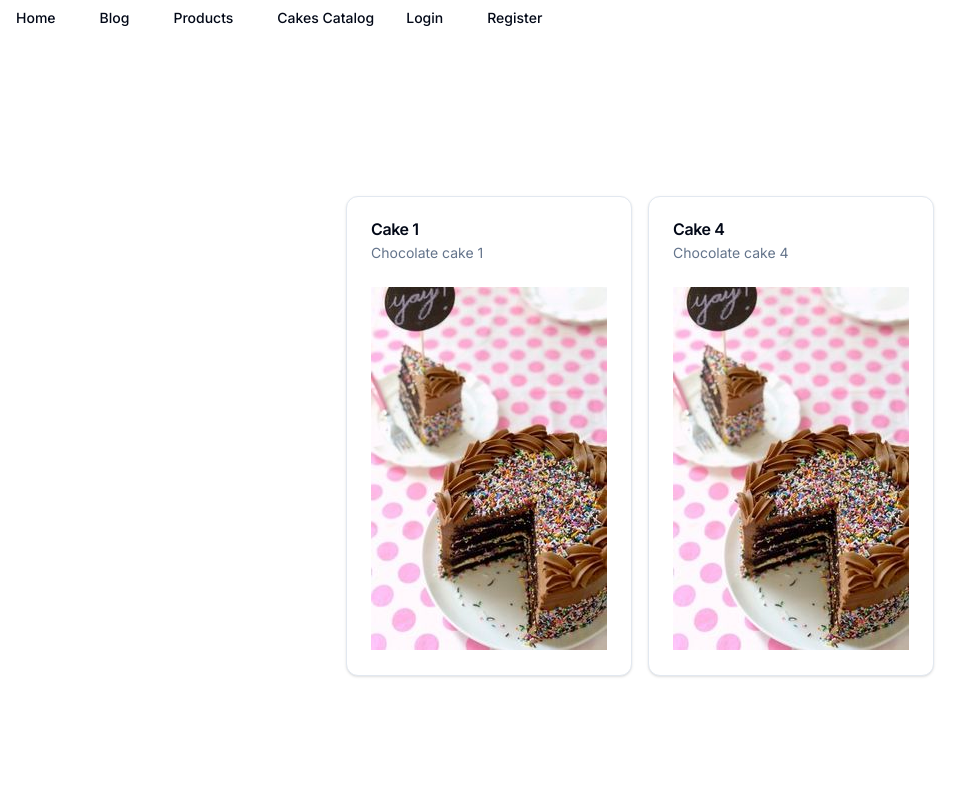
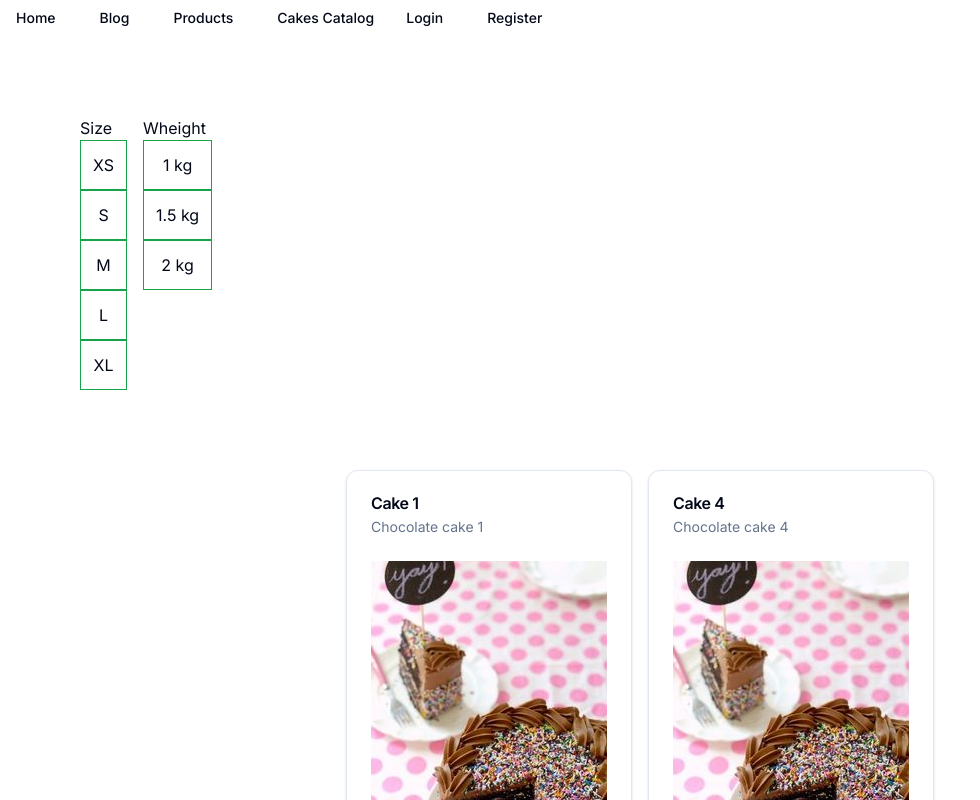
Before and after one commit to FimaLb/NEXT-24-1, a Next.js app: page /cakes-catalog/chocolate in a window 1280 px wide. Shown: the top 800 px of the page, without its empty margins (0-980 px from the left). Built offline with nearby package versions, Linux system fonts and the light colour scheme; data requests are answered from the project's data file.

Commit message:
filter with incorrect logic

```diff
--- a/app/(site)/blog/[blogid]/page.tsx
+++ b/app/(site)/blog/[blogid]/page.tsx
@@ -16,7 +16,7 @@ export default async function BlogDetail(props: {
   if (!blogPost) {
     return NotFound(); // to do 404
   }
-  console.log(params);
+
   return (
     <main className='text-lg font-bold'>
       <h1>BlogDetail {blogPost.title}</h1>
--- a/app/(site)/cakes-catalog/[cakes]/[cake]/page.tsx
+++ b/app/(site)/cakes-catalog/[cakes]/[cake]/page.tsx
@@ -10,7 +10,6 @@ export default async function CakePage({
 }) {
   const cakeItem = await getCakeByAlias(cake);
 
-  console.log("cakeItem", cakeItem);
   return (
     <PageWrapper>
       <CakeItem itemData={cakeItem} />
--- a/app/(site)/cakes-catalog/[cakes]/page.tsx
+++ b/app/(site)/cakes-catalog/[cakes]/page.tsx
@@ -2,20 +2,31 @@ import { getCakesByCatalogId } from "@/loaders/cakes";
 import { getCakeCatalogByAlias } from "@/loaders/cakesCatalog";
 import { notFound } from "next/navigation";
 import CakesList from "../_components/CakesList";
+import CakesFilters from "../_components/CakesFilters";
+import { getWeightData } from "@/loaders/wheight";
+import { getSizeData } from "@/loaders/size";
 
 export default async function CakesPage({
   params: { cakes },
+  searchParams: { size, wheight },
 }: {
   params: { cakes: string };
+  searchParams: { size?: string; wheight?: string };
 }) {
   const cakesCatalog = await getCakeCatalogByAlias(cakes);
   if (!cakesCatalog) {
     return notFound();
   }
-  const cakesList = await getCakesByCatalogId(cakesCatalog.id);
+  const cakesList = await getCakesByCatalogId(cakesCatalog.id, {
+    size,
+    wheight,
+  });
+  const wheightData = await getWeightData();
+  const sizeData = await getSizeData();
 
   return (
     <div className='p-20'>
+      <CakesFilters size={sizeData} wheight={wheightData} />
       <CakesList list={cakesList} />
     </div>
   );
--- /dev/null
+++ b/app/(site)/cakes-catalog/_components/CakesFilters.tsx
@@ -0,0 +1,71 @@
+"use client";
+import { Catalog } from "@/db-types";
+import { cn } from "@/lib/utils";
+import Link from "next/link";
+import { usePathname, useSearchParams } from "next/navigation";
+
+export default function CakesFilters({
+  size,
+  wheight,
+}: {
+  size: Catalog["size"];
+  wheight: Catalog["wheight"];
+}) {
+  console.log("size", size);
+  console.log("wheight", wheight);
+  const searchParams = useSearchParams();
+  const currentSize = searchParams.get("sizeId");
+  const currentWheight = searchParams.get("wheightId");
+  const pathname = usePathname();
+
+  return (
+    <div className='flex gap-4'>
+      {size ? (
+        <div>
+          <h3>Size</h3>
+          <div>
+            {size.map(({ value, id }) => {
+              return (
+                <Link
+                  key={id}
+                  className={cn(
+                    "border border-green-600 p-3 flex items-center justify-center",
+                    {
+                      ["bg-green-700"]: currentSize === id,
+                    }
+                  )}
+                  href={`?size=${id}`}
+                >
+                  {value}
+                </Link>
+              );
+            })}
+          </div>
+        </div>
+      ) : null}
+      {wheight ? (
+        <div>
+          <h3>Wheight</h3>
+          <div>
+            {wheight.map(({ value, id }) => {
+              return (
+                <Link
+                  key={id}
+                  className={cn(
+                    "border border-green-600 p-3 flex items-center justify-center",
+                    {
+                      ["bg-green-700"]: currentWheight === id,
+                    }
+                  )}
+                  href={`?wheight=${id}`}
+                >
+                  {value}
+                </Link>
+              );
+            })}
+          </div>
+        </div>
+      ) : null}
+    </div>
+  );
+}
--- a/db.json
+++ b/db.json
@@ -33,7 +33,9 @@
       "alt": "Cake 1",
       "description": "Chocolate cake 1",
       "src": "/categories/chocolate_cakes.jpg",
-      "catalogId": "1"
+      "catalogId": "1",
+      "size": "1",
+      "wheight": "1"
     },
     {
       "id": "2",
@@ -42,7 +44,9 @@
       "alt": "Cake 2",
       "description": "Chocolate cake 2",
       "src": "/categories/fruit_cakes.jpg",
-      "catalogId": "2"
+      "catalogId": "2",
+      "size": "2",
+      "wheight": "2"
     },
     {
       "id": "3",
@@ -51,7 +55,9 @@
       "alt": "Cake 3",
       "description": "Chocolate cake 3",
       "src": "/categories/unusual_cakes.jpg",
-      "catalogId": "3"
+      "catalogId": "3",
+      "size": "3",
+      "wheight": "3"
     },
     {
       "id": "4",
@@ -60,7 +66,9 @@
       "alt": "Cake 4",
       "description": "Chocolate cake 4",
       "src": "/categories/chocolate_cakes.jpg",
-      "catalogId": "1"
+      "catalogId": "1",
+      "size": "4",
+      "wheight": "1"
     },
     {
       "id": "5",
@@ -69,7 +77,9 @@
       "alt": "Cake 5",
       "description": "Chocolate cake 5",
       "src": "/categories/fruit_cakes.jpg",
-      "catalogId": "2"
+      "catalogId": "2",
+      "size": "5",
+      "wheight": "3"
     },
     {
       "id": "6",
@@ -78,7 +88,45 @@
       "alt": "Cake 6",
       "description": "Chocolate cake 6",
       "src": "/categories/unusual_cakes.jpg",
-      "catalogId": "3"
+      "catalogId": "3",
+      "size": "1",
+      "wheight": "1"
+    }
+  ],
+  "size": [
+    {
+      "id": "1",
+      "value": "XS"
+    },
+    {
+      "id": "2",
+      "value": "S"
+    },
+    {
+      "id": "3",
+      "value": "M"
+    },
+    {
+      "id": "4",
+      "value": "L"
+    },
+    {
+      "id": "5",
+      "value": "XL"
+    }
+  ],
+  "wheight": [
+    {
+      "id": "1",
+      "value": "1 kg"
+    },
+    {
+      "id": "2",
+      "value": "1.5 kg"
+    },
+    {
+      "id": "3",
+      "value": "2 kg"
     }
   ]
 }
--- a/loaders/cakes/index.ts
+++ b/loaders/cakes/index.ts
@@ -1,10 +1,25 @@
 import { Catalog } from "@/db-types";
 
 export async function getCakesByCatalogId(
-  id: string
+  id: string,
+  filters?: {
+    size?: string;
+    wheight?: string;
+  }
 ): Promise<Catalog["cakes"] | null> {
+  const params = new URLSearchParams();
+  params.set("catalogId", id);
+
+  if (filters?.size) {
+    params.set("size", filters?.size);
+  }
+  if (filters?.wheight) {
+    params.set("wheight", filters?.wheight);
+  }
+
+  console.log("params", params.toString());
   const cakes = await fetch(
-    `${process.env.API_BASE_PATH}/cakes?catalogId=${id}`
+    `${process.env.API_BASE_PATH}/cakes?${params.toString()}`
   );
 
   return cakes.json();
--- /dev/null
+++ b/loaders/size/index.ts
@@ -0,0 +1,7 @@
+import { Catalog } from "@/db-types";
+
+export async function getSizeData(): Promise<Catalog["size"]> {
+  const sizes = await fetch(`${process.env.API_BASE_PATH}/size`);
+
+  return sizes.json();
+}
--- /dev/null
+++ b/loaders/wheight/index.ts
@@ -0,0 +1,7 @@
+import { Catalog } from "@/db-types";
+
+export async function getWeightData(): Promise<Catalog["wheight"]> {
+  const weights = await fetch(`${process.env.API_BASE_PATH}/wheight`);
+
+  return weights.json();
+}
```
Also changed, not shown: app/(site)/cakes-catalog/_components/CakeItem.tsx (+5 -4 lines), db-types.ts (+11 -3 lines), loaders/cake/index.ts (+8 -3 lines).
